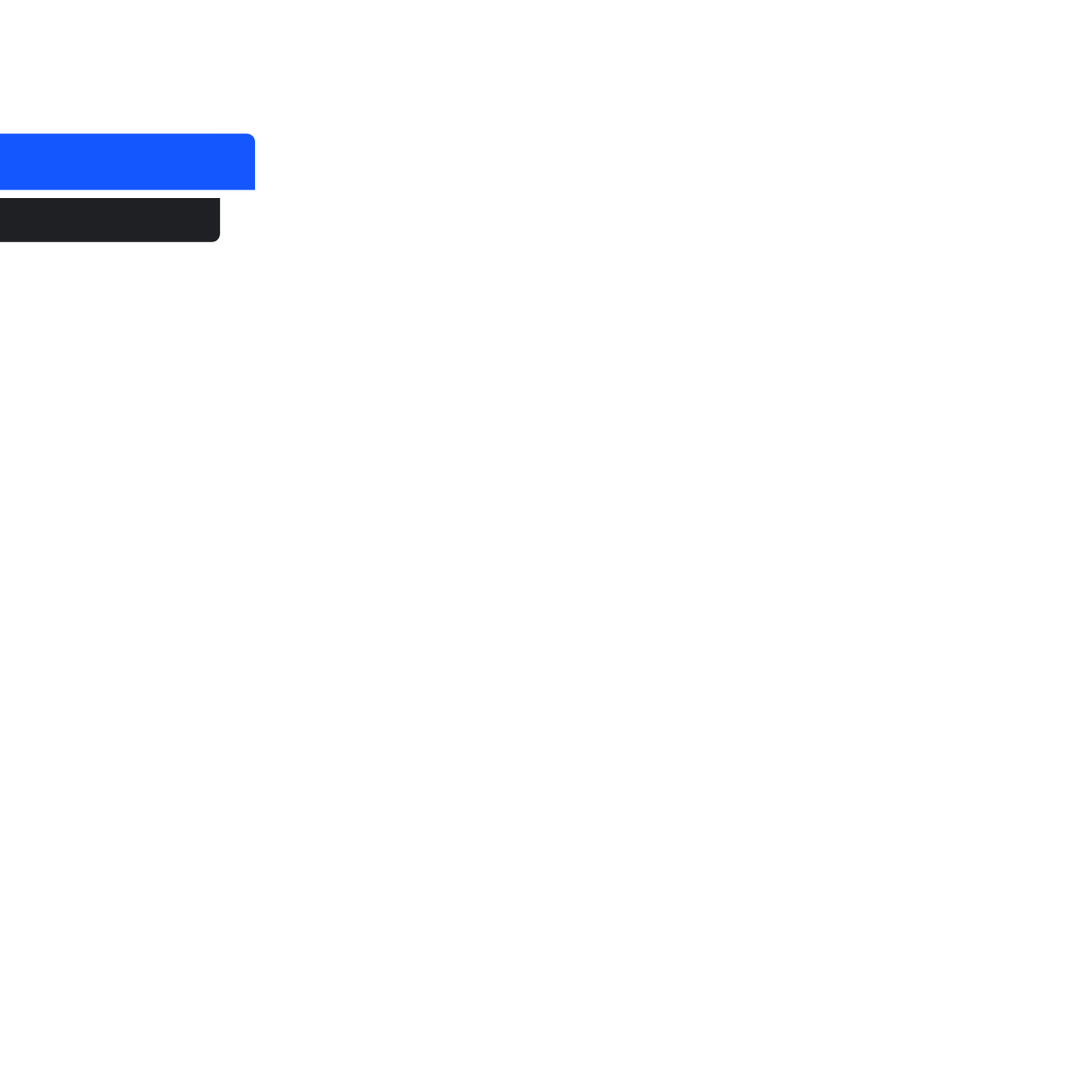
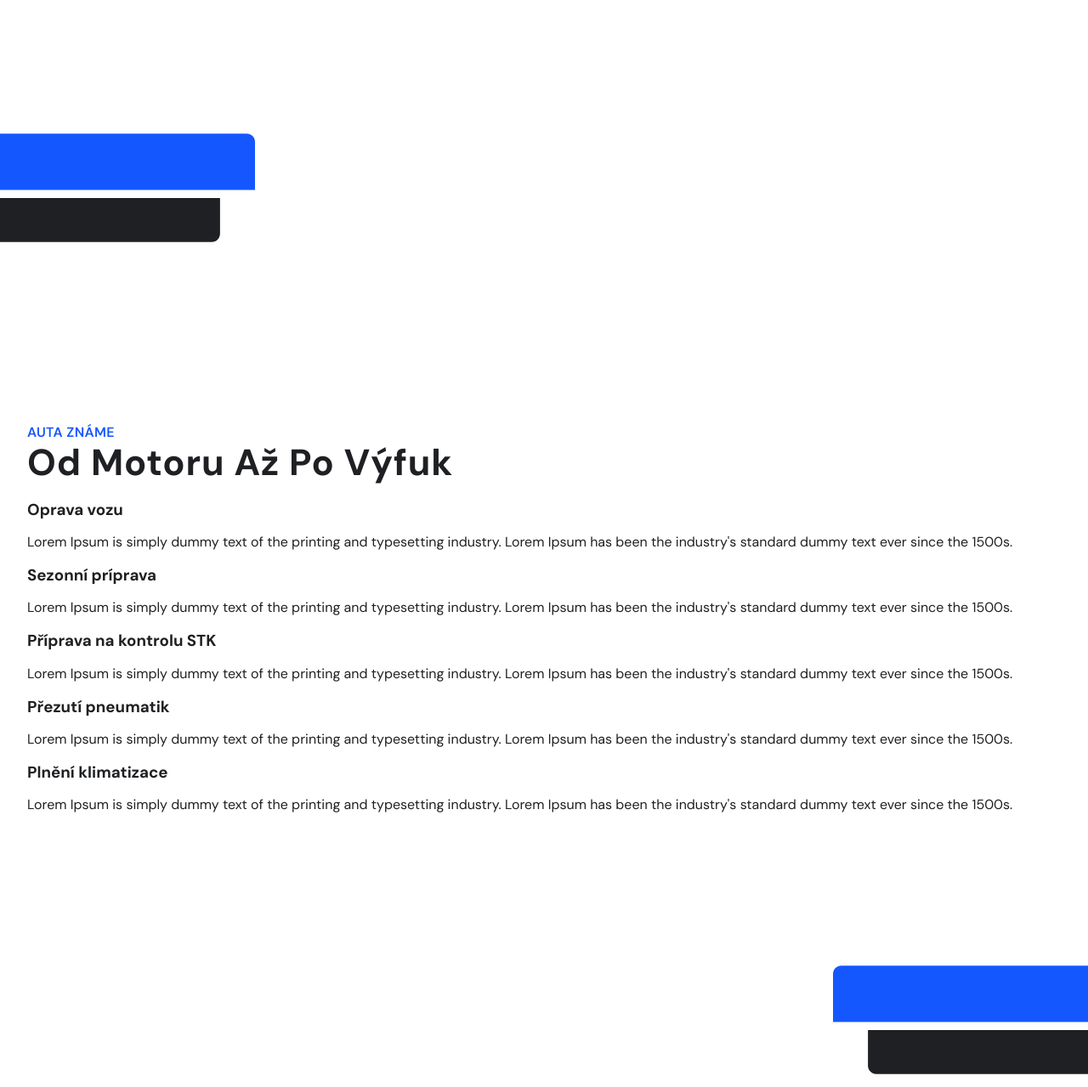
Before and after one commit to VitekDobrovsky/autoservis-3, a plain HTML site: page index.html in a window 1280 px wide. Shown: the part 1528-2807 px from the top of the page at 85% size. Before the commit the page ends 1828 px from the top, so only its background shows below. Drawn offline with Linux system fonts and the light colour scheme.

Commit message:
services section content

```diff
--- a/index.html
+++ b/index.html
@@ -80,6 +80,47 @@
             <path d="M321 94H0V158H309C315.627 158 321 152.627 321 146V94Z" fill="#1F2023" />
             <path d="M372 12C372 5.37258 366.627 0 360 0H0V82H372V12Z" fill="#1557FF" />
         </svg>
+        <section class="page__services section">
+            <h2 class="heading heading--h2"><span class="heading heading--foretext">Auta známe </span>od motoru až po
+                výfuk</h2>
+            <div class="page__services-wrapper">
+                <div class="service-card">
+                    <h3 class="service-card__title">Oprava vozu</h3>
+                    <p class="service-card__description">Lorem Ipsum is simply dummy text of the printing and
+                        typesetting industry. Lorem Ipsum has been the industry's standard dummy text ever since the
+                        1500s.</p>
+                </div>
+                <div class="service-card">
+                    <h3 class="service-card__title">Sezonní príprava</h3>
+                    <p class="service-card__description">Lorem Ipsum is simply dummy text of the printing and
+                        typesetting industry. Lorem Ipsum has been the industry's standard dummy text ever since the
+                        1500s.</p>
+                </div>
+                <div class="service-card">
+                    <h3 class="service-card__title">Příprava na kontrolu STK</h3>
+                    <p class="service-card__description">Lorem Ipsum is simply dummy text of the printing and
+                        typesetting industry. Lorem Ipsum has been the industry's standard dummy text ever since the
+                        1500s.</p>
+                </div>
+                <div class="service-card">
+                    <h3 class="service-card__title">Přezutí pneumatik</h3>
+                    <p class="service-card__description">Lorem Ipsum is simply dummy text of the printing and
+                        typesetting industry. Lorem Ipsum has been the industry's standard dummy text ever since the
+                        1500s.</p>
+                </div>
+                <div class="service-card">
+                    <h3 class="service-card__title">Plnění klimatizace</h3>
+                    <p class="service-card__description">Lorem Ipsum is simply dummy text of the printing and
+                        typesetting industry. Lorem Ipsum has been the industry's standard dummy text ever since the
+                        1500s.</p>
+                </div>
+            </div>
+        </section>
+        <svg class="rectangle rectangle--right rectangle--offset-top" width="372" height="158" viewBox="0 0 372 158"
+            fill="none" xmlns="http://www.w3.org/2000/svg">
+            <path d="M51 94H372V158H63C56.3726 158 51 152.627 51 146V94Z" fill="#1F2023" />
+            <path d="M0 12C0 5.37258 5.37258 0 12 0H372V82H0V12Z" fill="#1557FF" />
+        </svg>
     </main>
 
 
```
